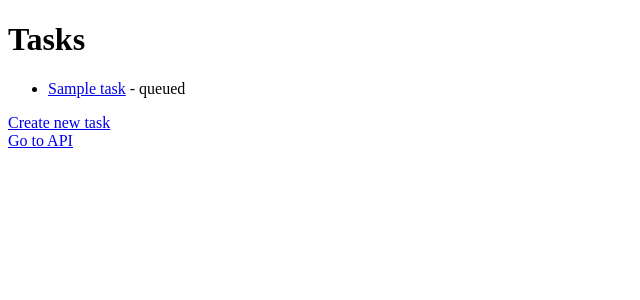
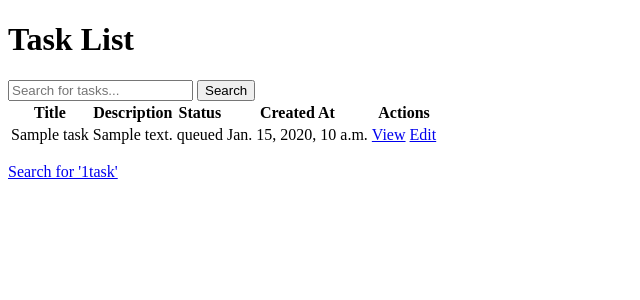
Before and after one commit to dimin75/2engine_task, a Django app: page / in a window 1280 px wide. Shown: the top 300 px of the page, without its empty margins (0-640 px from the left). Run offline with Django 5.2, Linux system fonts and the light colour scheme; tables that the repository leaves empty hold one stand-in row (values such as "Sample post"); parts of the project's set-up code (start-up, migrations or seed data) failed here and were passed over.

Commit message:
Updates on search issues for task manager 24.08.24

```diff
--- a/tasks/views.py
+++ b/tasks/views.py
@@ -15,6 +15,10 @@ from django.db.models import Q
 from django_elasticsearch_dsl.search import Search
 from django.shortcuts import render
 from .documents import TaskDocument
+
+from django.http import JsonResponse
+from elasticsearch_dsl import Search
+from rest_framework.decorators import api_view
 # from .models import Task
 
 class TaskViewSet(viewsets.ModelViewSet):
@@ -74,8 +78,27 @@ def task_edit(request, pk):
     return render(request, 'tasks/task_edit.html', {'form': form})
 # search notes
 
+@api_view(['GET'])
 def search_tasks(request):
     query = request.GET.get('q')
+
+    if not query:
+        if request.headers.get('Content-Type') == 'application/json':
+            return JsonResponse([], safe=False)
+        else:
+            return render(request, 'tasks/search_results.html', {'results': []})
+
     search = Search(index='tasks').query("multi_match", query=query, fields=['title', 'description'])
     results = search.execute()
-    return render(request, 'tasks/search_results.html', {'results': results})
+
+    formatted_results = [{
+        "id": hit.meta.id,
+        "title": hit.title,
+        "description": hit.description,
+        "status": getattr(hit, 'status', 'unknown'),  # �������� ������� �������� status
+    } for hit in results]
+
+    if request.headers.get('Content-Type') == 'application/json':
+        return JsonResponse(formatted_results, safe=False)
+    else:
+        return render(request, 'tasks/search_results.html', {'results': formatted_results})
--- a/templates/tasks/search_results.html
+++ b/templates/tasks/search_results.html
@@ -9,10 +9,8 @@
     {% if results %}
         <ul>
             {% for result in results %}
-                <li>
-                    <a href="{% url 'task_detail' pk=result.meta.id %}">{{ result.title }}</a><br>
-                    <small>{{ result.description }}</small>
-                </li>
+                <a href="{% url 'task_detail' pk=result.id %}">{{ result.title }}</a>
+                  <p>{{ result.description }}</p>
             {% endfor %}
         </ul>
     {% else %}
--- a/templates/tasks/task_list.html
+++ b/templates/tasks/task_list.html
@@ -1,20 +1,49 @@
 <!DOCTYPE html>
-<html>
+<html lang="en">
 <head>
+    <meta charset="UTF-8">
+    <meta name="viewport" content="width=device-width, initial-scale=1.0">
     <title>Task List</title>
 </head>
 <body>
-    <h1>Tasks</h1>
-    <ul>
-        {% for task in tasks %}
-        <li>
-            <a href="{% url 'task_detail' pk=task.pk %}">{{ task.title }}</a>
-            - {{ task.status }}
-        </li>
-        {% endfor %}
-    </ul>
-    <a href="{% url 'task_create' %}">Create new task</a>
-    <br>
-    <a href="{% url 'api-root' %}">Go to API</a>
+    <h1>Task List</h1>
+
+    <!-- Task search form -->
+    <form action="{% url 'search_tasks' %}" method="get">
+        <input type="text" name="q" placeholder="Search for tasks...">
+        <button type="submit">Search</button>
+    </form>
+
+    <!-- Task list table -->
+    <table>
+        <thead>
+            <tr>
+                <th>Title</th>
+                <th>Description</th>
+                <th>Status</th>
+                <th>Created At</th>
+                <th>Actions</th>
+            </tr>
+        </thead>
+        <tbody>
+            {% for task in tasks %}
+                <tr>
+                    <td>{{ task.title }}</td>
+                    <td>{{ task.description }}</td>
+                    <td>{{ task.status }}</td>
+                    <td>{{ task.created_at }}</td>
+                    <td>
+                        <a href="{% url 'task_detail' pk=task.id %}">View</a>
+                        <a href="{% url 'task_edit' pk=task.id %}">Edit</a>
+                    </td>
+                </tr>
+            {% endfor %}
+        </tbody>
+    </table>
+
+    <!-- Reference to API search -->
+    <p>
+        <a href="{% url 'search_tasks' %}?q=1task">Search for '1task'</a>
+    </p>
 </body>
 </html>
```
